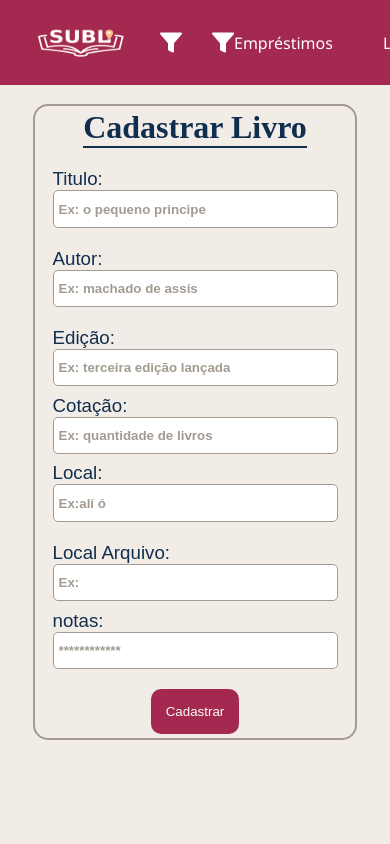
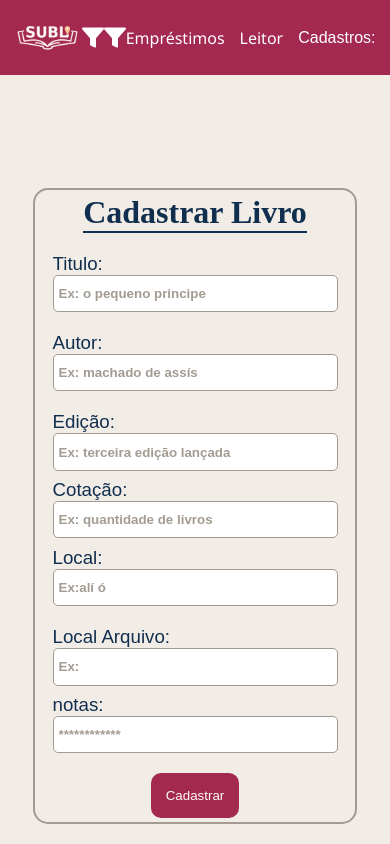
Before and after one commit to DEP0o1/SUBLI, a PHP site: page /BcadastrarLivro.php in a window 390 px wide. Run offline with PHP 8.4, Linux system fonts and the light colour scheme.

Commit message:
arrumei a header mobile bibliotecario

```diff
--- a/css/mobile.css
+++ b/css/mobile.css
@@ -3,6 +3,7 @@
 
     header{
         width: 100vw;
+        padding-left: 3vw;
     }
 
     .divInput{
@@ -11,6 +12,25 @@
 
     .pesquisaAvanc{
         display: none;
+    }
+
+    .logo{
+        height: 70px;
+        width: 70px;
+    }
+
+    .areaPesquisa{
+        gap: 0;
+        padding: 0;
+    }
+
+    .abas{
+        gap: 15px;
+        padding-right: 30px;
+    }
+
+    .dropbtn{
+        padding: 0;
     }
 
 }
@@ -118,7 +138,7 @@
     }
 
     .areaCadastro{
-        margin-top: 5vh;
+        margin-top: 15vh;
     }
 
     .formDeLado1{
```
